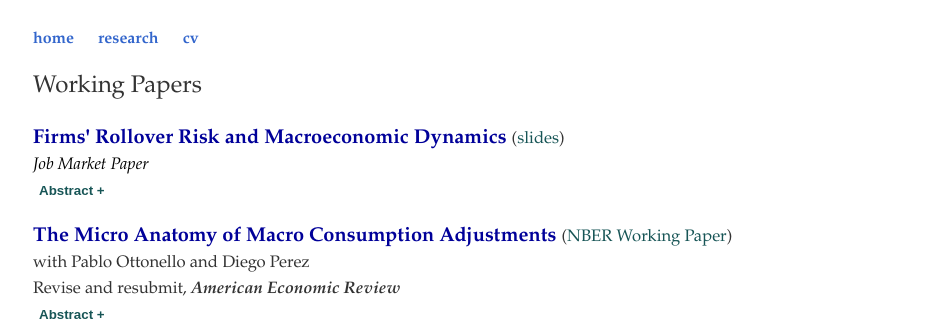
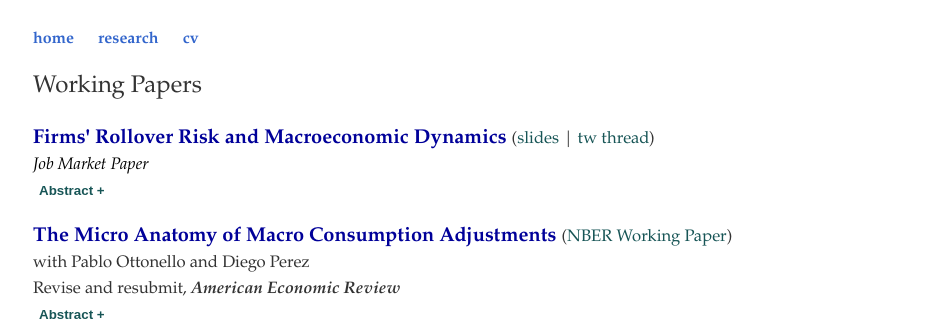
Before and after one commit to rafaguntin/rafaguntin.github.io, a Jekyll site: the page built from research/index.html, in a window 1280 px wide. Shown: the top 321 px of the page, without its empty margins (95-1027 px from the left). Built offline with Jekyll 4.4.1, drawn with Linux system fonts in a browser that asks for light colours.

Commit message:
Update index.html

```diff
--- a/research/index.html
+++ b/research/index.html
@@ -11,7 +11,7 @@ title: Rafael Guntin - Research
 		href="/research/Guntin_JMP.pdf"
 			                  target="_blank">
 					Firms' Rollover Risk and Macroeconomic Dynamics</a> <small>
-		(<a style="color:#175556" href="https://www.rguntin.com/research/Guntin_JMP_slides.pdf" target="_blank">slides</a>)
+		(<a style="color:#175556" href="https://www.rguntin.com/research/Guntin_JMP_slides.pdf" target="_blank">slides</a> | <a style="color:#175556" href="https://twitter.com/rafaguntin/status/1460637829093113859?s=20" target="_blank">tw thread</a>)
 		<br> <span style="color: #000000" class='notbold'><i>Job Market Paper</i></span>
 <br><button style ="font-weight: bold; color:#175556 ;background-color: white;border: none;" onclick="myFunction4()" id="myBtn4">Abstract +<small></button>
  <span id="dots4"></span> <span id="more4" style = "color:#282828; line-height: 1.4em; text-align: justify">
```
